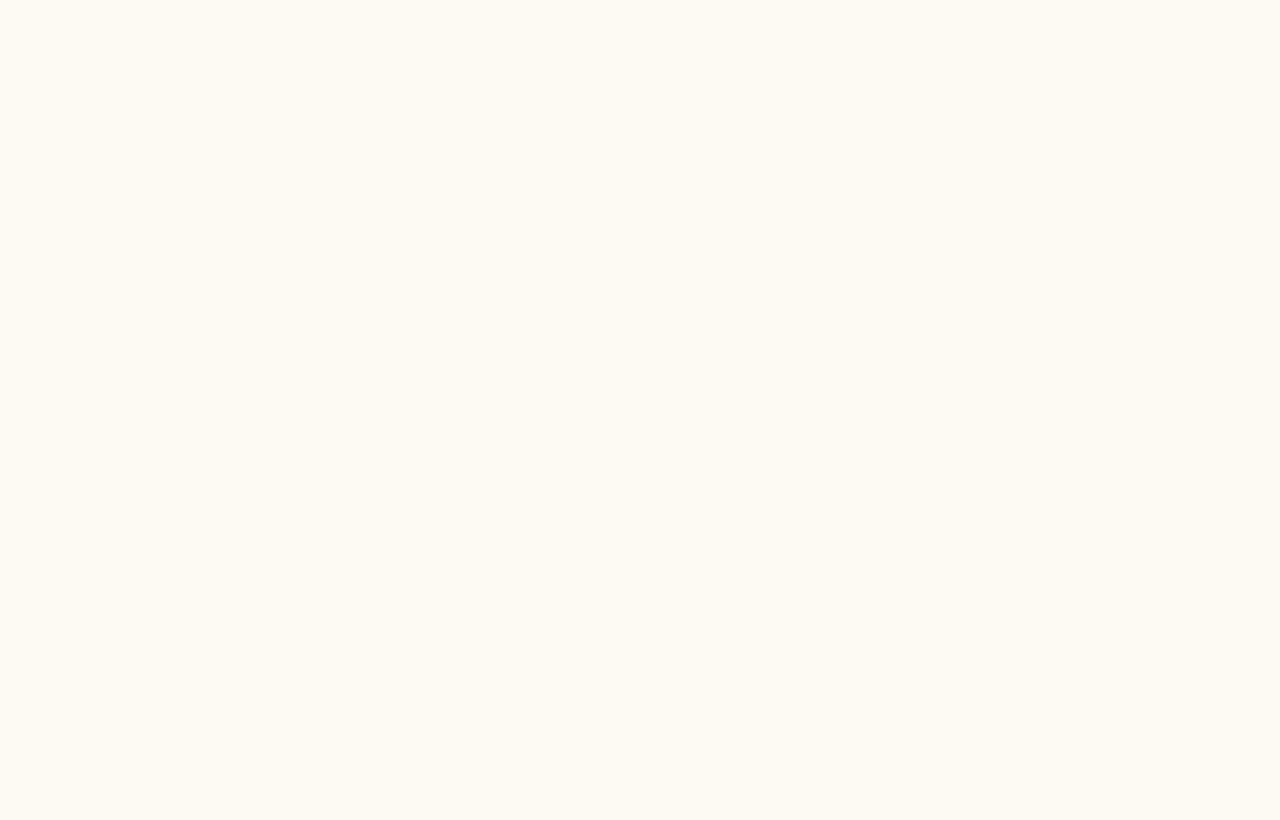
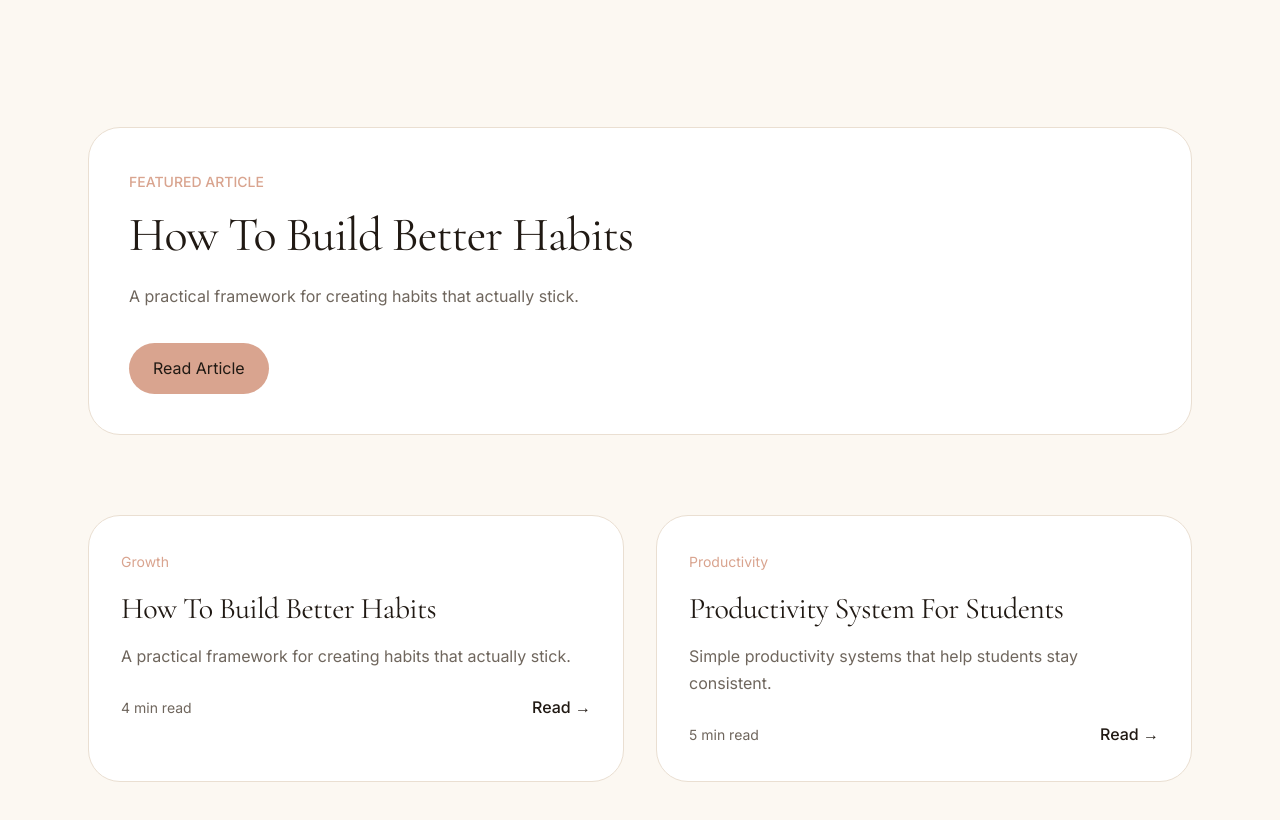
Before and after one commit to Shreya2345shrivastava/BuildWithShreya, a Next.js app: page /blog in a window 1280 px wide. Shown: the part 340-1160 px from the top of the page. Before the commit the page ends 800 px from the top, so only its background shows below. Built offline with nearby package versions, Linux system fonts and the light colour scheme.

Commit message:
feat: complete blog platform with dynamic posts, SEO and related content

```diff
--- /dev/null
+++ b/src/app/blog/[slug]/page.tsx
@@ -0,0 +1,111 @@
+import type { Metadata } from "next";
+import { notFound } from "next/navigation";
+import { blogPosts } from "@/data/blogs";
+import { RelatedPosts } from "@/components/blog";
+
+type Props = {
+  params: Promise<{
+    slug: string;
+  }>;
+};
+
+export async function generateStaticParams() {
+  return blogPosts.map((post) => ({
+    slug: post.slug,
+  }));
+}
+
+export async function generateMetadata({
+  params,
+}: Props): Promise<Metadata> {
+  const { slug } = await params;
+
+  const post = blogPosts.find(
+    (item) => item.slug === slug
+  );
+
+  if (!post) {
+    return {
+      title: "Post Not Found",
+    };
+  }
+
+  return {
+    title: `${post.title} | BuildWithShreya`,
+    description: post.excerpt,
+
+    openGraph: {
+      title: post.title,
+      description: post.excerpt,
+      images: [post.cover],
+    },
+
+    twitter: {
+      card: "summary_large_image",
+      title: post.title,
+      description: post.excerpt,
+      images: [post.cover],
+    },
+  };
+}
+
+export default async function BlogDetailPage({
+  params,
+}: Props) {
+  const { slug } = await params;
+
+  const post = blogPosts.find(
+    (item) => item.slug === slug
+  );
+
+  if (!post) {
+    notFound();
+  }
+
+  const jsonLd = {
+    "@context": "https://schema.org",
+    "@type": "BlogPosting",
+    headline: post.title,
+    description: post.excerpt,
+    image: post.cover,
+    datePublished: post.publishedAt,
+
+    author: {
+      "@type": "Person",
+      name: "Shreya",
+    },
+  };
+
+  return (
+    <>
+      <script
+        type="application/ld+json"
+        dangerouslySetInnerHTML={{
+          __html: JSON.stringify(jsonLd),
+        }}
+      />
+
+      <main className="mx-auto max-w-4xl px-6 py-24">
+        <span className="text-sm text-[var(--color-accent-peach)]">
+          {post.category}
+        </span>
+
+        <h1 className="mt-4 font-serif text-6xl text-[var(--color-text-primary)]">
+          {post.title}
+        </h1>
+
+        <div className="mt-4 text-sm text-[var(--color-text-secondary)]">
+          {post.readingTime}
+        </div>
+
+        <article className="prose prose-lg mt-12 max-w-none">
+          {post.content}
+        </article>
+
+        <RelatedPosts
+          currentSlug={post.slug}
+        />
+      </main>
+    </>
+  );
+}
--- a/src/app/blog/page.tsx
+++ b/src/app/blog/page.tsx
@@ -1,3 +1,23 @@
+import type { Metadata } from "next";
+
+import {
+  BlogHero,
+  BlogGrid,
+  FeaturedPost,
+} from "@/components/blog";
+
+export const metadata: Metadata = {
+  title: "Blog | BuildWithShreya",
+  description:
+    "Articles on growth, productivity and intentional living.",
+};
+
 export default function BlogPage() {
-  return <main>Blog Page</main>;
+  return (
+    <main>
+  <BlogHero />
+  <FeaturedPost />
+  <BlogGrid />
+</main>
+  );
 }
--- /dev/null
+++ b/src/components/blog/BlogCard.tsx
@@ -0,0 +1,46 @@
+import Link from "next/link";
+
+type BlogCardProps = {
+  slug: string;
+  title: string;
+  excerpt: string;
+  category: string;
+  readingTime: string;
+};
+
+export function BlogCard({
+  slug,
+  title,
+  excerpt,
+  category,
+  readingTime,
+}: BlogCardProps) {
+  return (
+    <article className="rounded-[2rem] border border-[var(--color-border-soft)] bg-white p-8">
+      <span className="text-sm text-[var(--color-accent-peach)]">
+        {category}
+      </span>
+
+      <h3 className="mt-4 font-serif text-3xl text-[var(--color-text-primary)]">
+        {title}
+      </h3>
+
+      <p className="mt-4 text-[var(--color-text-secondary)]">
+        {excerpt}
+      </p>
+
+      <div className="mt-6 flex items-center justify-between">
+        <span className="text-sm text-[var(--color-text-secondary)]">
+          {readingTime}
+        </span>
+
+        <Link
+          href={`/blog/${slug}`}
+          className="font-medium text-[var(--color-accent-peach)]"
+        >
+          Read →
+        </Link>
+      </div>
+    </article>
+  );
+}
--- /dev/null
+++ b/src/components/blog/BlogGrid.tsx
@@ -0,0 +1,23 @@
+import { blogPosts } from "@/data/blogs";
+import { BlogCard } from "./BlogCard";
+
+export function BlogGrid() {
+  return (
+    <section className="pb-32">
+      <div className="mx-auto max-w-6xl px-6">
+        <div className="grid gap-8 md:grid-cols-2">
+          {blogPosts.map((post) => (
+            <BlogCard
+              key={post.slug}
+              slug={post.slug}
+              title={post.title}
+              excerpt={post.excerpt}
+              category={post.category}
+              readingTime={post.readingTime}
+            />
+          ))}
+        </div>
+      </div>
+    </section>
+  );
+}
--- /dev/null
+++ b/src/components/blog/BlogHero.tsx
@@ -0,0 +1,20 @@
+export function BlogHero() {
+  return (
+    <section className="py-32">
+      <div className="mx-auto max-w-5xl px-6 text-center">
+        <span className="text-sm font-medium tracking-[0.2em] text-[var(--color-accent-peach)]">
+          BLOG
+        </span>
+
+        <h1 className="mt-6 font-serif text-7xl text-[var(--color-text-primary)]">
+          Ideas For Intentional Growth
+        </h1>
+
+        <p className="mx-auto mt-8 max-w-3xl text-xl text-[var(--color-text-secondary)]">
+          Practical articles about productivity, personal
+          growth, systems and building a meaningful life.
+        </p>
+      </div>
+    </section>
+  );
+}
--- /dev/null
+++ b/src/components/blog/FeaturedPost.tsx
@@ -0,0 +1,37 @@
+import Link from "next/link";
+import { blogPosts } from "@/data/blogs";
+
+export function FeaturedPost() {
+  const featured = blogPosts.find(
+    (post) => post.featured
+  );
+
+  if (!featured) return null;
+
+  return (
+    <section className="pb-20">
+      <div className="mx-auto max-w-6xl px-6">
+        <div className="rounded-[2rem] border border-[var(--color-border-soft)] bg-white p-10">
+          <span className="text-sm font-medium text-[var(--color-accent-peach)]">
+            FEATURED ARTICLE
+          </span>
+
+          <h2 className="mt-4 font-serif text-5xl text-[var(--color-text-primary)]">
+            {featured.title}
+          </h2>
+
+          <p className="mt-6 max-w-2xl text-[var(--color-text-secondary)]">
+            {featured.excerpt}
+          </p>
+
+          <Link
+            href={`/blog/${featured.slug}`}
+            className="mt-8 inline-flex rounded-full bg-[var(--color-accent-peach)] px-6 py-3 text-white"
+          >
+            Read Article
+          </Link>
+        </div>
+      </div>
+    </section>
+  );
+}
--- /dev/null
+++ b/src/components/blog/RelatedPosts.tsx
@@ -0,0 +1,42 @@
+import Link from "next/link";
+import { blogPosts } from "@/data/blogs";
+
+type Props = {
+  currentSlug: string;
+};
+
+export function RelatedPosts({
+  currentSlug,
+}: Props) {
+  const related = blogPosts
+    .filter((post) => post.slug !== currentSlug)
+    .slice(0, 2);
+
+  if (related.length === 0) return null;
+
+  return (
+    <section className="mt-24 border-t border-[var(--color-border-soft)] pt-16">
+      <h2 className="font-serif text-4xl text-[var(--color-text-primary)]">
+        Related Articles
+      </h2>
+
+      <div className="mt-10 grid gap-6 md:grid-cols-2">
+        {related.map((post) => (
+          <Link
+            key={post.slug}
+            href={`/blog/${post.slug}`}
+            className="rounded-[1.5rem] border border-[var(--color-border-soft)] p-6"
+          >
+            <h3 className="font-serif text-2xl">
+              {post.title}
+            </h3>
+
+            <p className="mt-3 text-[var(--color-text-secondary)]">
+              {post.excerpt}
+            </p>
+          </Link>
+        ))}
+      </div>
+    </section>
+  );
+}
--- /dev/null
+++ b/src/components/blog/index.ts
@@ -0,0 +1,5 @@
+export * from "./BlogHero";
+export * from "./BlogCard";
+export * from "./BlogGrid";
+export * from "./FeaturedPost";
+export * from "./RelatedPosts";
--- a/src/data/blogs.ts
+++ b/src/data/blogs.ts
@@ -1 +1,55 @@
-export const blogs = [];
+export const blogPosts = [
+  {
+    slug: "how-to-build-better-habits",
+
+    title: "How To Build Better Habits",
+
+    excerpt:
+      "A practical framework for creating habits that actually stick.",
+
+    content: `
+Building better habits starts with small consistent actions.
+
+Focus on systems rather than motivation.
+
+Track progress daily and review weekly.
+`,
+
+    category: "Growth",
+
+    readingTime: "4 min read",
+
+    featured: true,
+
+    cover: "/images/blog/habits.jpg",
+
+    publishedAt: "2026-08-01",
+  },
+
+  {
+    slug: "productivity-system-for-students",
+
+    title: "Productivity System For Students",
+
+    excerpt:
+      "Simple productivity systems that help students stay consistent.",
+
+    content: `
+Productivity is about clarity and execution.
+
+Prioritize the most important tasks first.
+
+Build routines that reduce decision fatigue.
+`,
+
+    category: "Productivity",
+
+    readingTime: "5 min read",
+
+    featured: false,
+
+    cover: "/images/blog/productivity.jpg",
+
+    publishedAt: "2026-08-05",
+  },
+];
```
